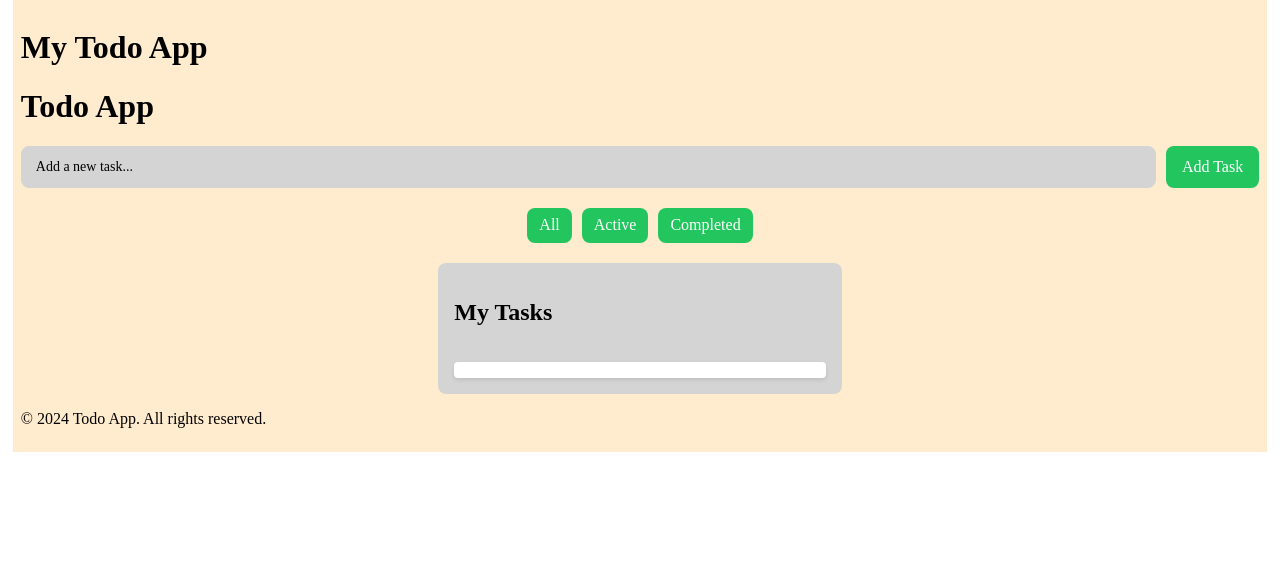
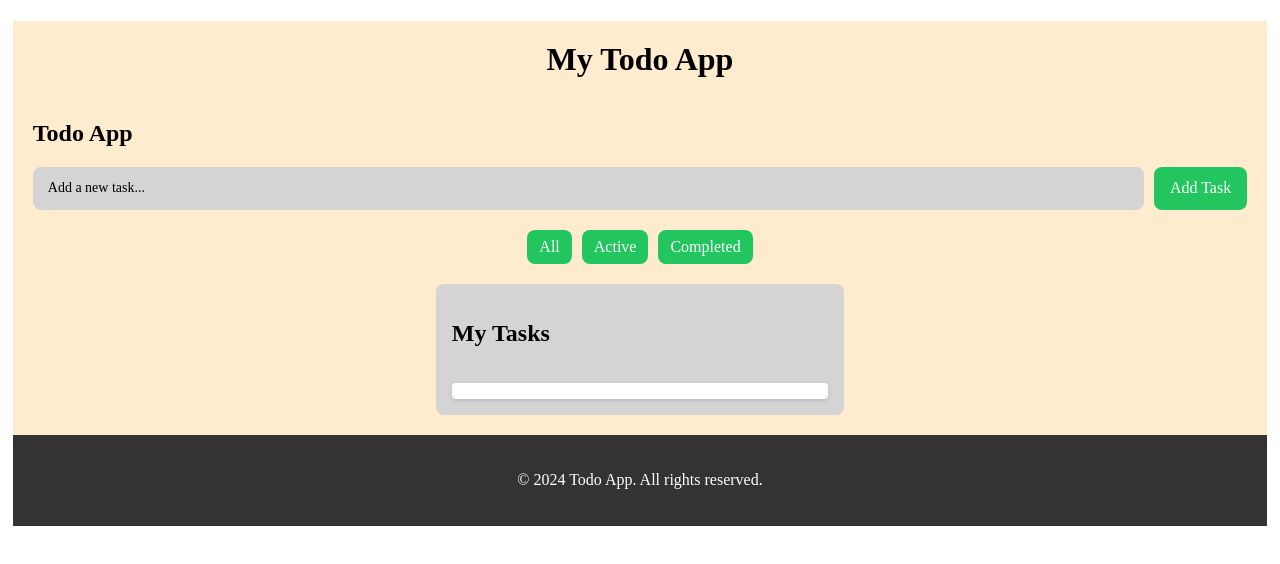
Before and after one commit to Lausonsiyo/todo-app, a React (Vite) app: page / in a window 1280 px wide. Shown: the top 564 px of the page. Built offline with nearby package versions, Linux system fonts and the light colour scheme.

Commit message:
feature style changes

```diff
--- a/src/components/App/App.css
+++ b/src/components/App/App.css
@@ -8,5 +8,4 @@
   background-color: blanchedalmond;
   margin: auto;
   max-width: 1440px;
-  padding: 0.5rem;
 }
--- a/src/components/Footer/Footer.css
+++ b/src/components/Footer/Footer.css
@@ -0,0 +1,7 @@
+.footer {
+  background-color: #333;
+  color: #fff;
+  padding: 20px;
+  text-align: center;
+  margin-top: 20px;
+}
--- a/src/components/Header/Header.css
+++ b/src/components/Header/Header.css
@@ -0,0 +1,5 @@
+.header__title {
+  font-size: 2rem;
+  text-align: center;
+  padding: 20px;
+}
--- a/src/components/Header/Header.jsx
+++ b/src/components/Header/Header.jsx
@@ -4,7 +4,7 @@ import "./Header.css";
 function Header() {
   return (
     <header>
-      <h1>My Todo App</h1>
+      <h1 className="header__title">My Todo App</h1>
     </header>
   );
 }
--- a/src/components/Main/Main.css
+++ b/src/components/Main/Main.css
@@ -1,7 +1,15 @@
+.main__title {
+  font-size: 1.5rem;
+  text-align: start;
+  margin-bottom: 20px;
+  margin-left: 20px;
+}
+
 .task__input {
   display: flex;
   gap: 10px;
   margin: 20px 0;
+  padding: 0 20px;
 }
 
 .task__input input {
--- a/src/components/Main/Main.jsx
+++ b/src/components/Main/Main.jsx
@@ -56,7 +56,7 @@ function Main() {
 
   return (
     <main>
-      <h1>Todo App</h1>
+      <h2 className="main__title">Todo App</h2>
       <div className="task__input">
         <input
           type="text"
```
